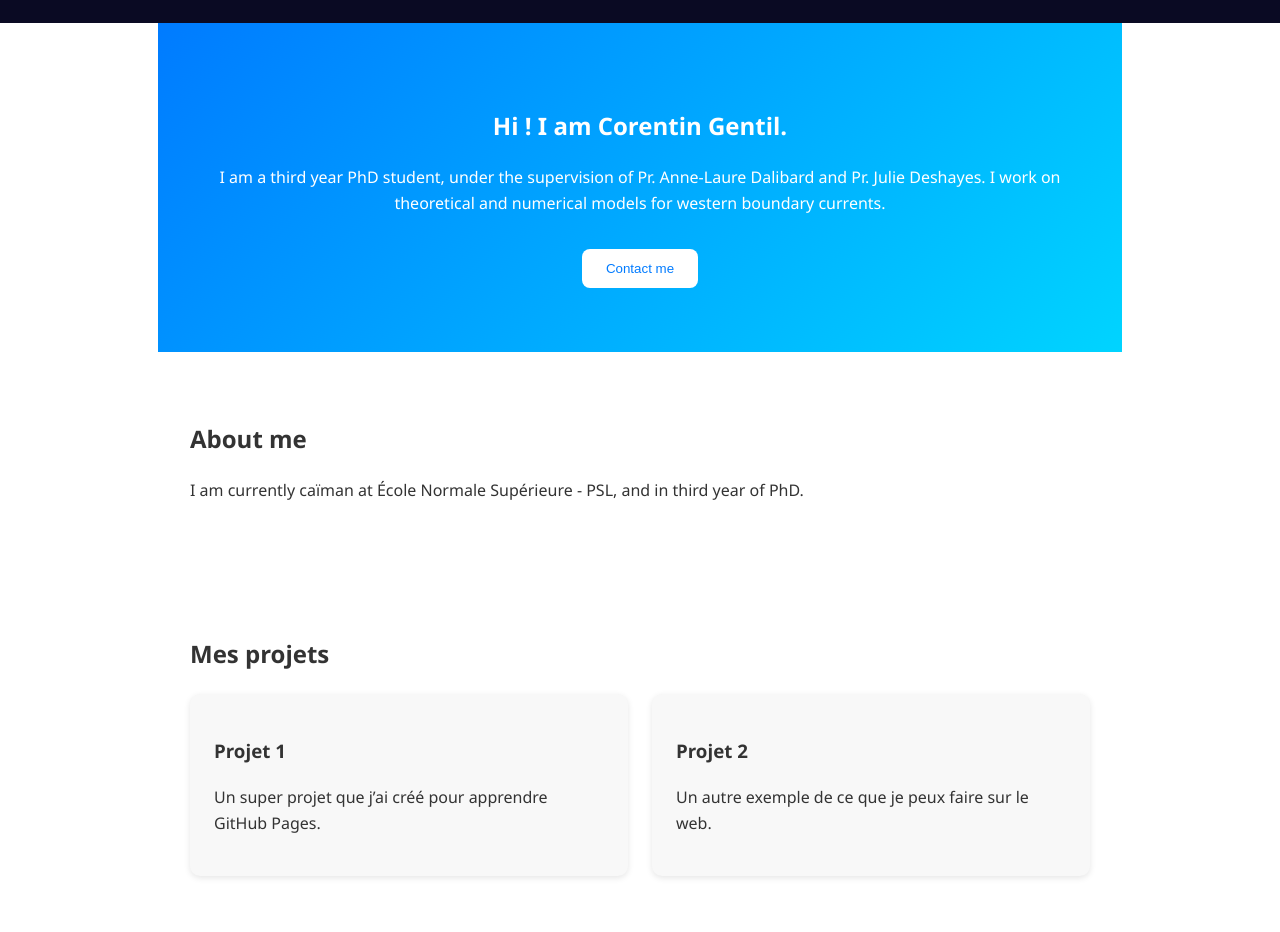
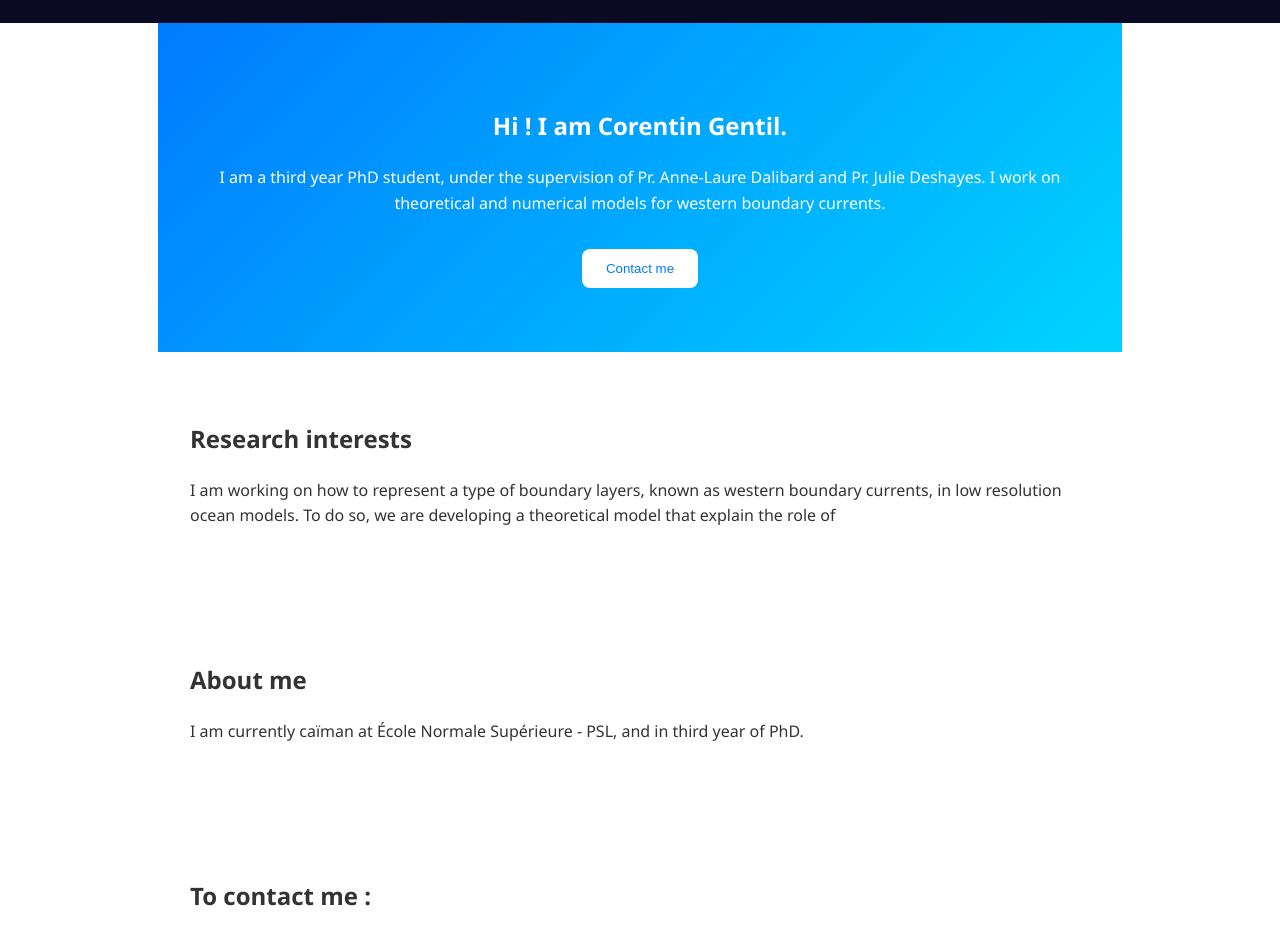
Before and after one commit to corentingentil/corentingentil.github.io, a plain HTML site: page index.html in a window 1280 px wide. Shown: the part 87-1019 px from the top of the page. Drawn offline with Linux system fonts and the light colour scheme.

Commit message:
Update index.html

```diff
--- a/index.html
+++ b/index.html
@@ -13,7 +13,6 @@
       <ul>
         <li><a href="research/">Research interests</a></li>
         <li><a href="teaching/">Teaching</a></li>
-        <li><a href="resume/">Résumé</a></li>
         <li><a href="about/">About me</a></li>
         <li><a href="contact/">Contact</a></li>
       </ul>
@@ -26,25 +25,20 @@
     <button onclick="scrollToSection('contact')">Contact me</button>
   </section>
 
+  <section id="research">
+    <h2>Research interests</h2>
+    <p>
+      I am working on how to represent a type of boundary layers, known as western boundary currents, in low resolution ocean models. To do so, we are developing a theoretical model that explain
+      the
+      role of
+    </p>
+  </section>
+
   <section id="about">
     <h2>About me</h2>
     <p>
       I am currently caïman at École Normale Supérieure - PSL, and in third year of PhD.
     </p>
-  </section>
-
-  <section id="projects">
-    <h2>Mes projets</h2>
-    <div class="projects-grid">
-      <div class="card">
-        <h3>Projet 1</h3>
-        <p>Un super projet que j’ai créé pour apprendre GitHub Pages.</p>
-      </div>
-      <div class="card">
-        <h3>Projet 2</h3>
-        <p>Un autre exemple de ce que je peux faire sur le web.</p>
-      </div>
-    </div>
   </section>
 
   <section id="contact">
```
